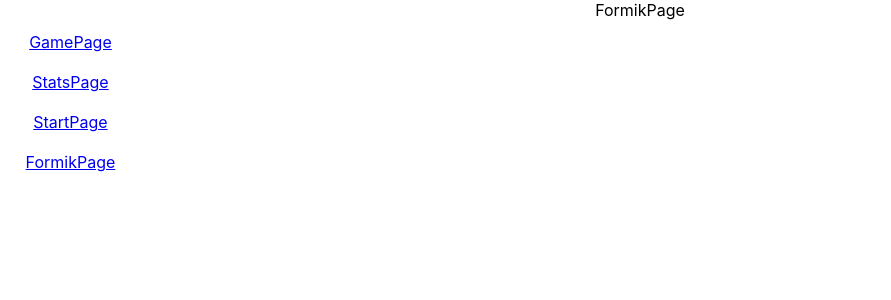
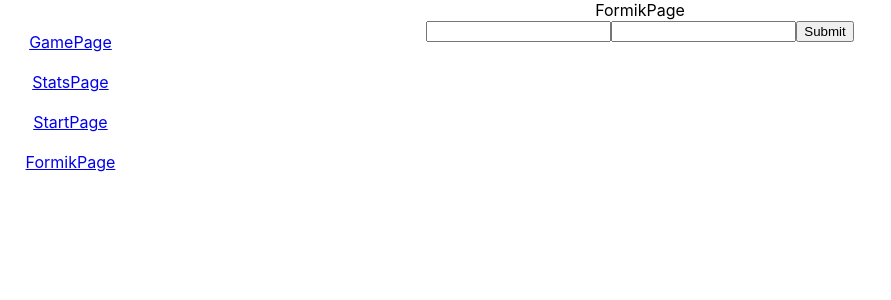
Before and after one commit to IvanGerman/react3.0, a React (Create React App) app: page /formikPage in a window 1280 px wide. Shown: the top 300 px of the page, without its empty margins (0-891 px from the left). Built offline with nearby package versions, Linux system fonts and the light colour scheme; no server answers.

Commit message:
feat: install formik library

```diff
--- a/package.json
+++ b/package.json
@@ -7,6 +7,7 @@
     "@testing-library/react": "^13.3.0",
     "@testing-library/user-event": "^13.5.0",
     "dotenv": "^16.0.3",
+    "formik": "^2.2.9",
     "react": "^18.2.0",
     "react-dom": "^18.2.0",
     "react-redux": "^8.0.4",
--- a/src/components/FormikPage/FormikPage.jsx
+++ b/src/components/FormikPage/FormikPage.jsx
@@ -1,8 +1,64 @@
+import { Formik } from 'formik';
+
+
+
 const FormikPage = (props) => {
   return (
     <div>
       FormikPage
-
+      <Formik
+       initialValues={{ email: '', password: '' }}
+       validate={values => {
+         const errors = {};
+         if (!values.email) {
+           errors.email = 'Required';
+         } else if (
+           !/^[A-Z0-9._%+-]+@[A-Z0-9.-]+\.[A-Z]{2,}$/i.test(values.email)
+         ) {
+           errors.email = 'Invalid email address';
+         }
+         return errors;
+       }}
+       onSubmit={(values, { setSubmitting }) => {
+         setTimeout(() => {
+           alert(JSON.stringify(values, null, 2));
+           setSubmitting(false);
+         }, 400);
+       }}
+     >
+       {({
+         values,
+         errors,
+         touched,
+         handleChange,
+         handleBlur,
+         handleSubmit,
+         isSubmitting,
+         /* and other goodies */
+       }) => (
+         <form onSubmit={handleSubmit}>
+           <input
+             type="email"
+             name="email"
+             onChange={handleChange}
+             onBlur={handleBlur}
+             value={values.email}
+           />
+           {errors.email && touched.email && errors.email}
+           <input
+             type="password"
+             name="password"
+             onChange={handleChange}
+             onBlur={handleBlur}
+             value={values.password}
+           />
+           {errors.password && touched.password && errors.password}
+           <button type="submit" disabled={isSubmitting}>
+             Submit
+           </button>
+         </form>
+       )}
+     </Formik>
     </div>
   )
 }
```
Also changed, not shown: 1 other file (tests, documents, lock files or other folders).
